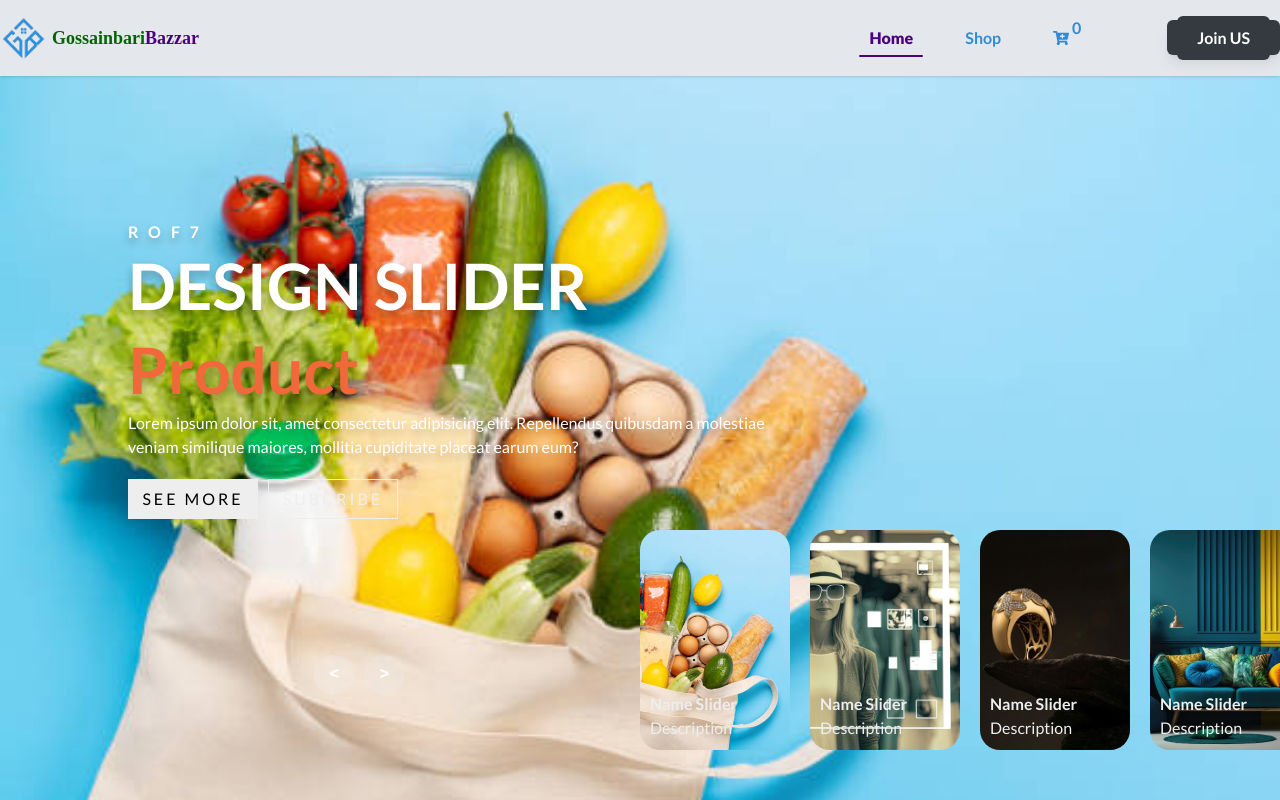
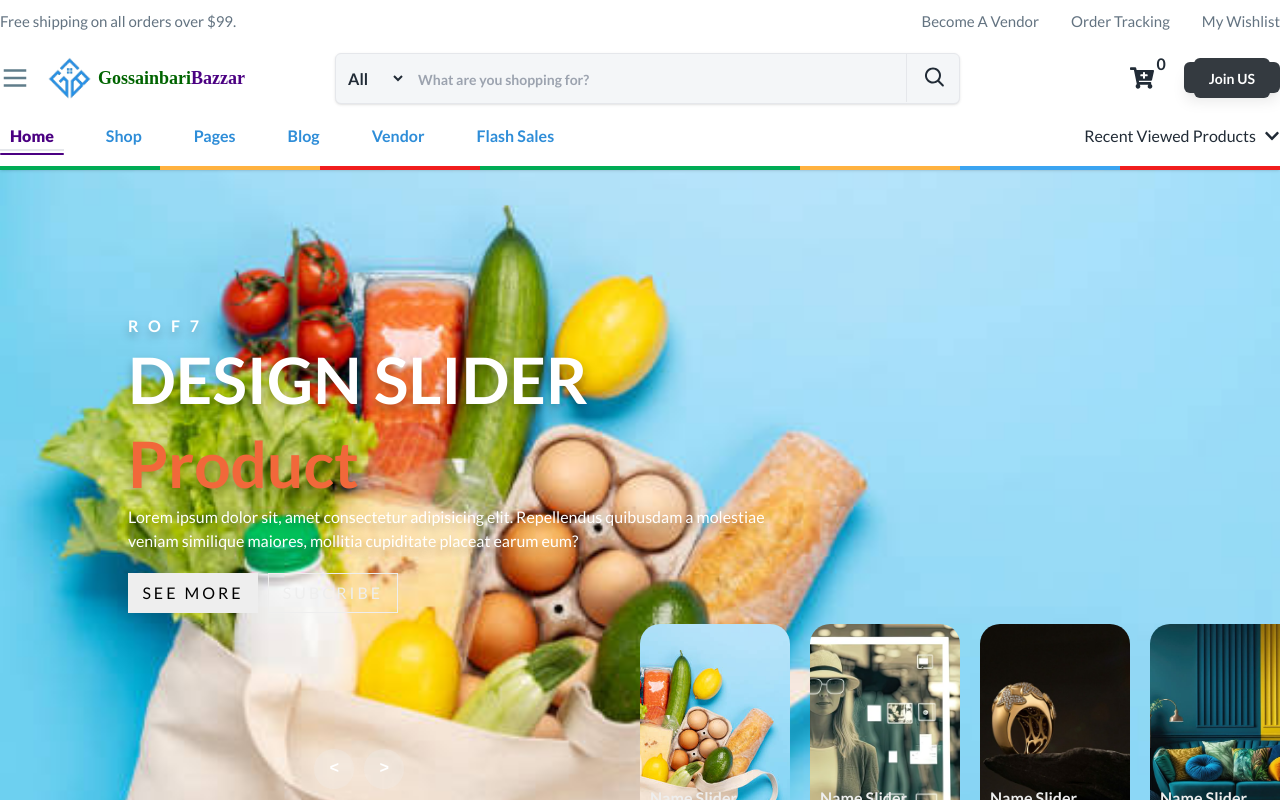
Before and after one commit to R0F7/GossinbariBazzar, a React (Vite) app: page / in a window 1280 px wide. Shown: the top 800 px of the page. Built offline with nearby package versions, Linux system fonts and the light colour scheme; no server answers; a web font is replaced by a local one.

Commit message:
update navbar

```diff
--- a/src/components/Navbar/Navbar.jsx
+++ b/src/components/Navbar/Navbar.jsx
@@ -1,9 +1,11 @@
 import { Link, NavLink } from "react-router-dom";
 import Logo from "../../assets/Gossaigbari_Bazzar_logo_crop-removebg-preview.png";
-import { FaCartPlus } from "react-icons/fa";
+import { FaCartPlus, FaChevronDown } from "react-icons/fa";
 import useAuth from "../../hooks/useAuth";
 import Unknown from "../../assets/unknown Image.jpg";
 import { useState } from "react";
+import { FcMenu } from "react-icons/fc";
+import { CgMenuGridO, CgSearch } from "react-icons/cg";
 
 const Navbar = () => {
   const { user, logOut } = useAuth();
@@ -12,10 +14,30 @@ const Navbar = () => {
   console.log(toggle);
 
   return (
-    <nav className="bg-[#dee2e6] bg-opacity-80 py-3.5 shadow relative z-50">
+    <nav className="g-[#dee2e6] bg-opacity-80 pt-2.5 shadow relative z-50">
       {/* <nav className="bg-white bg-opacity-10 backdrop-blur-md border border-white/30 rounded-lg shadow-lg p-4 relative z-50"> */}
-      <div className="container mx-auto text-white font-bold flex items-center justify-between gap-6">
+      <div className="container mx-auto">
+        {/* nav heading */}
+        <div className=" text-[#637381] flex justify-between  text-[15px]">
+          <div>
+            <p>Free shipping on all orders over $99.</p>
+          </div>
+          <ul className="flex items-center gap-8">
+            <li>Become A Vendor </li>
+            <li>Order Tracking</li>
+            <li>My Wishlist</li>
+          </ul>
+        </div>
+
+        {/* nav body */}
+        <div className=" text-white font-bold flex items-center justify-between gap-6 my-5">
+          <div className="flex items-center gap-[90px]">
             {/* name +/- logo */}
+            <div className="flex items-center gap-4">
+              <i className="text-3xl text-[#4B0082]">
+                <FcMenu />
+                {/* <CgMenuGridO /> */}
+              </i>
               <Link to="/">
                 <div className="flex items-center gap-1">
                   <img className="w-12 rop-shadow-2xl" src={Logo} alt="" />
@@ -24,31 +46,92 @@ const Navbar = () => {
                   </h4>
                 </div>
               </Link>
+            </div>
 
-        {/* menu */}
-        {/* <div className='flex items-center gap-8 nav-menu header-menu'>
-                    <ul className='flex items-center gap-8'>
-                        <li>
-                            <NavLink to='/' className={({ isActive }) => isActive ? 'font-black text-[#4B0082] py-1 px-2.5 border-b-2 border-red-600 rounded-md border-0' : "font-semibold text-[rgb(46,141,216)]"}>Home</NavLink>
-                        </li>
-                        <li><NavLink to='/shop' className={({isActive}) => isActive ? console.log('active') : console.log("inactive")}>Shop</NavLink></li>
-                        <li><NavLink to='/cart'>
-                            <div className='relative'>
-                                <i> <FaCartPlus /></i>
-                                <h6 className='absolute -top-3 -right-2.5'>0</h6>
+            {/* search bar */}
+            <div className="bg-[#F4F6F8] flex items-center shadow rounded-md border">
+              <select
+                defaultValue=""
+                name="categories"
+                id="categories"
+                className="bg-transparent text-[#212b36] h-[49px] w-[70px] rounded-l-md px-2 outline-none"
+              >
+                <option value="" selected>
+                  All
+                </option>
+                <option value="">lorem</option>
+                <option value="">lorem</option>
+                <option value="">lorem</option>
+                <option value="">lorem</option>
+              </select>
+              <div className="flex ">
+                <div>
+                  <input
+                    type="search"
+                    name="search"
+                    id="search"
+                    className="bg-transparent py-2 px-3 placeholder:text-sm text-[#212b36] h-full w-[500px] outline-none"
+                    placeholder="What are you shopping for?"
+                  />
                 </div>
-                        </NavLink></li>
+                <button
+                  type="submit"
+                  className="text-[#212B36] text-2xl py-3 px-3.5 border-l"
+                >
+                  <CgSearch />
+                </button>
+              </div>
+            </div>
+          </div>
 
-                        join us button
-                        <div className='ml-14'>
-                            <Link to="/login" className='bg-[#343a40] text-white py-2 px-2.5 rounded-md shadow-lg hover:shadow-xl'>
-                                <button className='join-us-btn'>Join US</button>
+          {/*  cart icon + profile icon  */}
+          <div className="g-red-600 flex items-center gap-5">
+            <div className="relative flex items-center py-1 px-2.5 text-[#212b36]">
+              <i className="text-2xl">
+                <FaCartPlus />
+              </i>
+              <h6 className="absolute -top-2.5 -right-0.5">0</h6>
+            </div>
+            <div onClick={() => setToggle(!toggle)} className="relative">
+              {user ? (
+                <div className="w-12 border-2 border-[#2E8DD8] hover:border-[#4B0082] transform duration-500 p-1.5 rounded-full overflow-hidden">
+                  <img
+                    className="w-full h-full rounded-full"
+                    referrerPolicy="no-referrer"
+                    src={user?.photoURL || Unknown}
+                    alt=""
+                  />
+                </div>
+              ) : (
+                <Link
+                  to="/login"
+                  className="bg-[#343a40] text-white py-1.5 px-2.5 rounded-md shadow-lg hover:shadow-xl"
+                >
+                  <button className="join-us-btn">Join US</button>
                 </Link>
+              )}
+              {toggle && (
+                <div className="bg-[#2E8DD8] bg-opacity absolute top-14 right-0 w-[220px] flex flex-col items-start justify-start rounded-md py-2 text-sm shadow-lg">
+                  <button className="w-full text-start py-1.5 px-2 hover:bg-[#E5E8EB] hover:text-[#2E8DD8]">
+                    Update Profile
+                  </button>
+                  <button className="border-y w-full text-start py-1.5 px-2 hover:bg-[#E5E8EB] hover:text-[#2E8DD8]">
+                    Dashboard
+                  </button>
+                  <button
+                    onClick={logOut}
+                    className="w-full text-start py-1.5 px-2 hover:bg-[#E5E8EB] hover:text-[#2E8DD8]"
+                  >
+                    Logout
+                  </button>
                 </div>
-                    </ul>
-                </div> */}
+              )}
+            </div>
+          </div>
+        </div>
 
-        <div className="flex items-center gap-8 nav-menu header-menu">
+        {/* nav menu */}
+          <div className="flex items-center justify-between mb-[18px] nav-menu header-menu">
             <ul className="flex items-center gap-8">
               <li>
                 <NavLink
@@ -76,51 +159,66 @@ const Navbar = () => {
               </li>
               <li>
                 <NavLink
-                to="/cart"
+                  to="/pages"
                   className={({ isActive }) =>
                     isActive
-                    ? "font-black active text-[#4B0082]"
-                    : "font-semibold text-[rgb(46,141,216)]"
+                      ? "font-black text-transparent py-1 px-2.5 active"
+                      : "font-semibold text-[rgb(46,141,216)] py-1 px-2.5"
                   }
                 >
-                <div className="relative flex items-center py-1 px-2.5">
-                  <i>
-                    <FaCartPlus />
-                  </i>
-                  <h6 className="absolute -top-2.5 -right-0.5">0</h6>
-                </div>
+                  Pages
                 </NavLink>
               </li>
-
-            {/* join us button */}
-            <div onClick={() => setToggle(!toggle)} className="ml-14 relative">
-              {user ? (
-                <div className="w-12 border-2 border-[#2E8DD8] hover:border-[#4B0082] transform duration-500 p-1.5 rounded-full overflow-hidden">
-                  <img
-                    className="w-full h-full rounded-full"
-                    referrerPolicy='no-referrer'
-                    src={user?.photoURL || Unknown}
-                    alt=""
-                  />
+              <li>
+                <NavLink
+                  to="/blog"
+                  className={({ isActive }) =>
+                    isActive
+                      ? "font-black text-transparent py-1 px-2.5 active"
+                      : "font-semibold text-[rgb(46,141,216)] py-1 px-2.5"
+                  }
+                >
+                  Blog
+                </NavLink>
+              </li>
+              <li>
+                <NavLink
+                  to="/vendor"
+                  className={({ isActive }) =>
+                    isActive
+                      ? "font-black text-transparent py-1 px-2.5 active"
+                      : "font-semibold text-[rgb(46,141,216)] py-1 px-2.5"
+                  }
+                >
+                  Vendor
+                </NavLink>
+              </li>
+              <li>
+                <NavLink
+                  to="/flash-sales"
+                  className={({ isActive }) =>
+                    isActive
+                      ? "font-black text-transparent py-1 px-2.5 active"
+                      : "font-semibold text-[rgb(46,141,216)] py-1 px-2.5"
+                  }
+                >
+                  Flash Sales
+                </NavLink>
+              </li>
+            </ul>
+            <div>
+              <h4 className="flex items-center gap-2 text-[#212b36]">Recent Viewed Products <i><FaChevronDown /></i></h4>
             </div>
-              ) : (
-                <Link
-                  to="/login"
-                  className="bg-[#343a40] text-white py-2 px-2.5 rounded-md shadow-lg hover:shadow-xl"
-                >
-                  <button className="join-us-btn">Join US</button>
-                </Link>
-              )}
-              {toggle && (
-                <div className="bg-[#2E8DD8] bg-opacity absolute top-14 right-0 w-[220px] flex flex-col items-start justify-start rounded-md py-2 text-sm shadow-lg">
-                  <button className="w-full text-start py-1.5 px-2 hover:bg-[#E5E8EB] hover:text-[#2E8DD8]"> Update Profile</button>
-                  <button className="border-y w-full text-start py-1.5 px-2 hover:bg-[#E5E8EB] hover:text-[#2E8DD8]">Dashboard</button>
-                  <button onClick={logOut} className="w-full text-start py-1.5 px-2 hover:bg-[#E5E8EB] hover:text-[#2E8DD8]">Logout</button>
           </div>
-              )}
       </div>
-          </ul>
-        </div>
+      <div className="grid grid-cols-8">
+        <div className="h-1 bg-[#00AB55]"></div>
+        <div className="h-1 bg-[#FFB240]"></div>
+        <div className="h-1 bg-[#F11D1D]"></div>
+        <div className="h-1 bg-[#00AB55] col-span-2"></div>
+        <div className="h-1 bg-[#FFB240]"></div>
+        <div className="h-1 bg-[#3AA4F1]"></div>
+        <div className="h-1 bg-[#F11D1D]"></div>
       </div>
     </nav>
   );
--- a/src/index.css
+++ b/src/index.css
@@ -52,8 +52,10 @@
     overflow: hidden;
     color: white;
     background-color: #343a40;
+    font-size: 14px;
+    height: 40px;
     z-index: 1;
-    padding: 10px 20px;
+    padding: 7px 15px;
     border: none;
     border-radius: 6px;
     transition: background-color 300ms ease-in-out;
```
Lines whose indentation alone changed are shown as unchanged.
